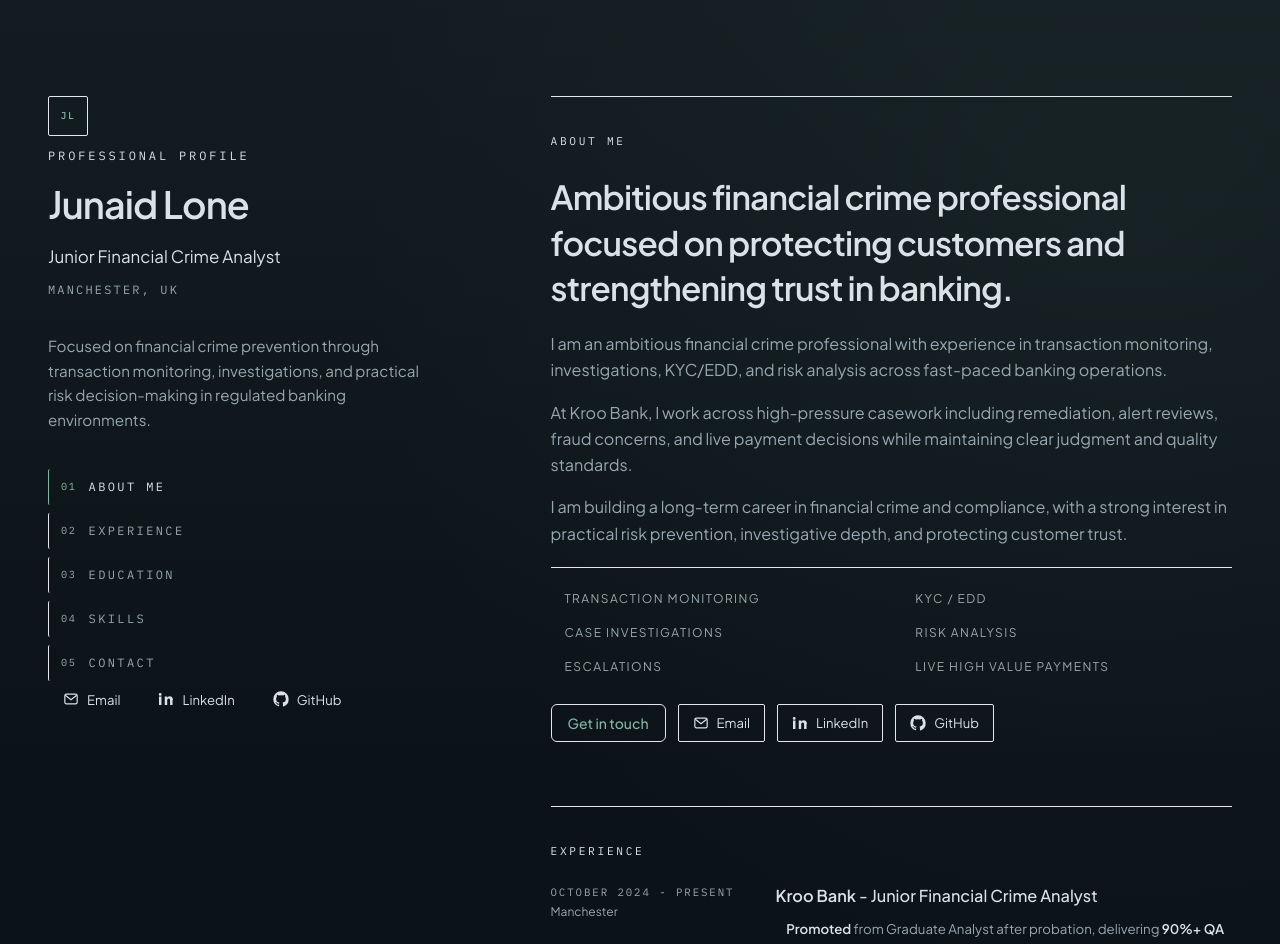
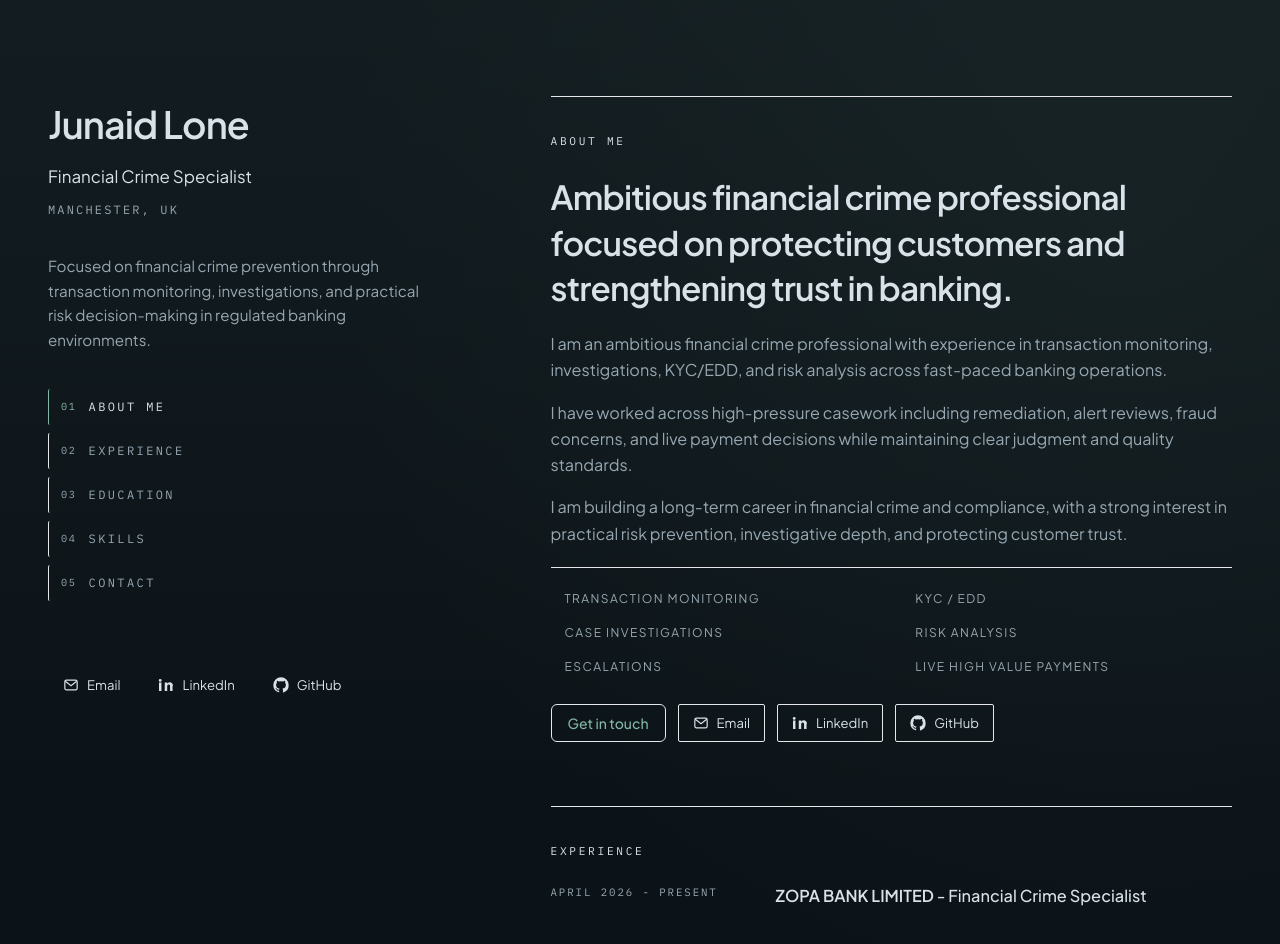
Before and after one commit to JunaidxLone/junaid-portfolio, a Next.js app: page / in a window 1280 px wide. Shown: the top 944 px of the page. Built offline with nearby package versions, Linux system fonts and the light colour scheme.

Commit message:
Refine glow, remove branding elements, and update experience

```diff
--- a/src/app/layout.tsx
+++ b/src/app/layout.tsx
@@ -17,12 +17,12 @@
 
 export const metadata: Metadata = {
   metadataBase: new URL("https://junaid-lone-portfolio.vercel.app"),
-  title: "Junaid Lone - Financial Crime Analyst",
+  title: "Junaid Lone - Financial Crime Specialist",
   description:
-    "Junaid Lone is a Junior Financial Crime Analyst in Manchester with experience in transaction monitoring, investigations, KYC/EDD, and risk analysis.",
+    "Junaid Lone is a Financial Crime Specialist in Manchester with experience in transaction monitoring, investigations, KYC/EDD, and risk analysis.",
   keywords: [
     "Junaid Lone",
-    "Junior Financial Crime Analyst",
+    "Financial Crime Specialist",
     "Financial Crime",
     "Transaction Monitoring",
     "KYC",
@@ -31,12 +31,16 @@
     "Manchester"
   ],
   openGraph: {
-    title: "Junaid Lone - Financial Crime Analyst",
+    title: "Junaid Lone - Financial Crime Specialist",
     description:
       "Financial crime professional in Manchester focused on transaction monitoring, investigations, KYC/EDD, and practical risk decisioning.",
     type: "website",
     locale: "en_GB",
     siteName: "Junaid Lone Portfolio"
+  },
+  icons: {
+    icon: "data:,",
+    shortcut: "data:,"
   },
   robots: {
     index: true,
--- a/src/components/BrandMark.tsx
+++ /dev/null
@@ -1,17 +0,0 @@
-interface BrandMarkProps {
-  compact?: boolean;
-}
-
-export default function BrandMark({ compact = false }: BrandMarkProps) {
-  return (
-    <a
-      href="#about"
-      aria-label="Jump to About section"
-      className={`focus-ring inline-flex items-center justify-center rounded-sm border border-line/80 bg-surface/55 text-accent transition hover:border-accent/70 hover:bg-surface ${
-        compact ? "h-9 w-9" : "h-10 w-10"
-      }`}
-    >
-      <span className="font-mono text-[0.62rem] font-medium uppercase tracking-[0.16em]">JL</span>
-    </a>
-  );
-}
--- a/src/components/CursorGlow.tsx
+++ b/src/components/CursorGlow.tsx
@@ -22,10 +22,18 @@
     let currentX = targetX;
     let currentY = targetY;
     let hasMoved = false;
+    const followStrength = 0.24;
 
     const updatePosition = () => {
-      currentX += (targetX - currentX) * 0.11;
-      currentY += (targetY - currentY) * 0.11;
+      currentX += (targetX - currentX) * followStrength;
+      currentY += (targetY - currentY) * followStrength;
+
+      if (Math.abs(targetX - currentX) < 0.1) {
+        currentX = targetX;
+      }
+      if (Math.abs(targetY - currentY) < 0.1) {
+        currentY = targetY;
+      }
 
       const glow = glowRef.current;
       if (glow) {
@@ -41,6 +49,10 @@
     const handleMouseMove = (event: MouseEvent) => {
       targetX = event.clientX;
       targetY = event.clientY;
+      if (!hasMoved) {
+        currentX = targetX;
+        currentY = targetY;
+      }
       hasMoved = true;
     };
 
--- a/src/components/DesktopSidebar.tsx
+++ b/src/components/DesktopSidebar.tsx
@@ -1,6 +1,5 @@
 "use client";
 
-import BrandMark from "@/components/BrandMark";
 import SocialLink from "@/components/SocialLink";
 import { contactLinks, navItems, personalInfo } from "@/data/portfolio";
 import { SectionId } from "@/types/portfolio";
@@ -15,10 +14,6 @@
     <aside className="hidden lg:sticky lg:top-0 lg:flex lg:h-screen lg:w-[38%] lg:flex-col lg:justify-between lg:py-24">
       <div className="space-y-9">
         <div className="space-y-3">
-          <div className="mb-3">
-            <BrandMark />
-          </div>
-          <p className="font-mono text-xs uppercase tracking-[0.24em] text-accent/90">Professional Profile</p>
           <h1 className="text-[2.35rem] font-semibold tracking-tight text-text">{personalInfo.name}</h1>
           <p className="text-[1.06rem] text-text/95">{personalInfo.headline}</p>
           <p className="font-mono text-xs uppercase tracking-[0.18em] text-muted">{personalInfo.location}</p>
--- a/src/components/ExperienceTimeline.tsx
+++ b/src/components/ExperienceTimeline.tsx
@@ -24,7 +24,7 @@
         <article key={`${role.company}-${role.period}`} className="grid gap-3 border-t border-line/70 pt-5 first:border-t-0 first:pt-0 md:grid-cols-[minmax(0,205px)_1fr] md:gap-5">
           <div>
             <p className="font-mono text-[0.67rem] uppercase tracking-[0.18em] text-muted">{role.period}</p>
-            <p className="mt-1 text-xs text-muted">{role.location}</p>
+            {role.location ? <p className="mt-1 text-xs text-muted">{role.location}</p> : null}
           </div>
 
           <div>
@@ -38,6 +38,7 @@
               </h3>
             </header>
 
+            {role.points.length ? (
               <ul className="space-y-1.5 text-[0.83rem] leading-[1.42rem] text-muted">
                 {role.points.map((point) => (
                   <li key={point} className="flex items-start gap-2">
@@ -46,6 +47,7 @@
                   </li>
                 ))}
               </ul>
+            ) : null}
           </div>
         </article>
       ))}
--- a/src/components/Footer.tsx
+++ b/src/components/Footer.tsx
@@ -2,7 +2,6 @@
   return (
     <footer className="border-t border-line/70 pb-3 pt-7 text-sm text-muted">
       <p>Portfolio of Junaid Lone.</p>
-      <p className="mt-1">Prepared for financial crime, compliance, and banking opportunities.</p>
       <p className="mt-2 text-xs text-muted/90">
         Design inspired by{" "}
         <a
--- a/src/components/MobileNav.tsx
+++ b/src/components/MobileNav.tsx
@@ -1,7 +1,6 @@
 "use client";
 
 import { AnimatePresence, motion } from "framer-motion";
-import BrandMark from "@/components/BrandMark";
 import SocialLink from "@/components/SocialLink";
 import { contactLinks, navItems, personalInfo } from "@/data/portfolio";
 import { SectionId } from "@/types/portfolio";
@@ -18,12 +17,9 @@
     <>
       <header className="fixed inset-x-0 top-0 z-50 border-b border-line/70 bg-background/95 backdrop-blur-md lg:hidden">
         <div className="mx-auto flex max-w-7xl items-center justify-between px-6 py-4">
-          <div className="flex items-center gap-3">
-            <BrandMark compact />
-            <div>
-              <p className="text-base font-semibold text-text">{personalInfo.name}</p>
-              <p className="font-mono text-[0.65rem] uppercase tracking-[0.2em] text-muted">{personalInfo.headline}</p>
-            </div>
+          <div>
+            <p className="text-base font-semibold text-text">{personalInfo.name}</p>
+            <p className="font-mono text-[0.65rem] uppercase tracking-[0.2em] text-muted">{personalInfo.headline}</p>
           </div>
           <button
             type="button"
--- a/src/data/portfolio.ts
+++ b/src/data/portfolio.ts
@@ -2,7 +2,7 @@
 
 export const personalInfo = {
   name: "Junaid Lone",
-  headline: "Junior Financial Crime Analyst",
+  headline: "Financial Crime Specialist",
   location: "Manchester, UK",
   email: "junaidlone2305@gmail.com",
   linkedInUrl: "https://www.linkedin.com/in/junaid-lone-68121a318/",
@@ -22,7 +22,7 @@
 
 export const aboutParagraphs: string[] = [
   "I am an ambitious financial crime professional with experience in transaction monitoring, investigations, KYC/EDD, and risk analysis across fast-paced banking operations.",
-  "At Kroo Bank, I work across high-pressure casework including remediation, alert reviews, fraud concerns, and live payment decisions while maintaining clear judgment and quality standards.",
+  "I have worked across high-pressure casework including remediation, alert reviews, fraud concerns, and live payment decisions while maintaining clear judgment and quality standards.",
   "I am building a long-term career in financial crime and compliance, with a strong interest in practical risk prevention, investigative depth, and protecting customer trust."
 ];
 
@@ -37,10 +37,17 @@
 
 export const experience: ExperienceRole[] = [
   {
+    company: "ZOPA BANK LIMITED",
+    title: "Financial Crime Specialist",
+    location: "",
+    period: "April 2026 - Present",
+    points: []
+  },
+  {
     company: "Kroo Bank",
-    title: "Junior Financial Crime Analyst",
+    title: "Financial Crime Analyst / Junior Financial Crime Analyst",
     location: "Manchester",
-    period: "October 2024 - Present",
+    period: "October 2024 - April 2026",
     points: [
       "**Promoted** from Graduate Analyst after probation, delivering **90%+ QA** across case reviews and escalations.",
       "**Selected** for a specialist remediation team handling complex transaction monitoring alerts out of SLA for **3+ years**.",
```
Lines whose indentation alone changed are shown as unchanged.
